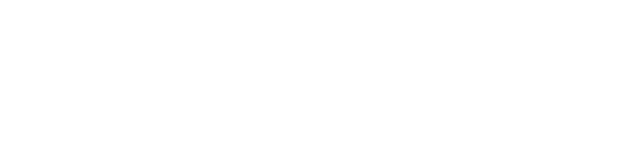
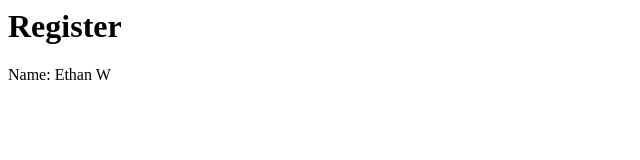
Before and after one commit to ethanwol/web-assignment-2, a plain HTML site: page pages/registration.html in a window 1280 px wide. Shown: the whole page, without its empty margins (0-640 px from the left). Drawn offline with Linux system fonts and the light colour scheme.

Commit message:
html
added more to registration

```diff
--- a/pages/registration.html
+++ b/pages/registration.html
@@ -1,3 +1,8 @@
 <html>
-    <heade></heade>
+    <header>
+      <h1>Register</h1>
+    </header>
+    <section>
+      <p>Name: Ethan W</p>
+    </section>
 </html>
```
